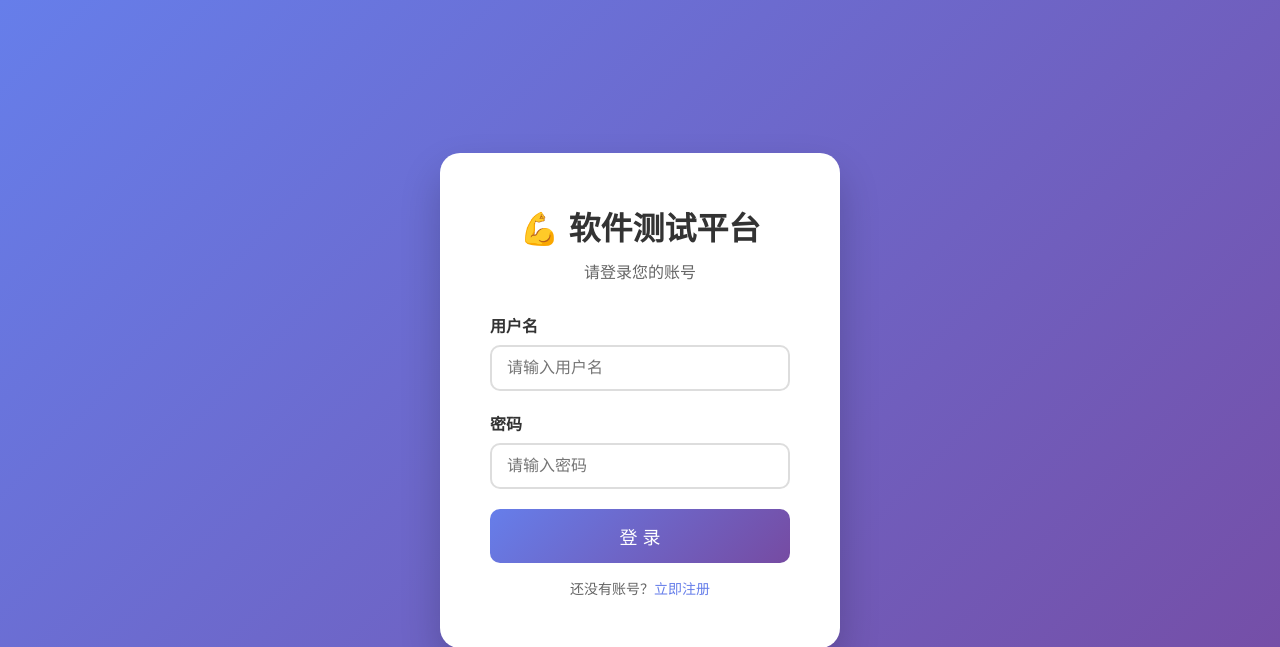
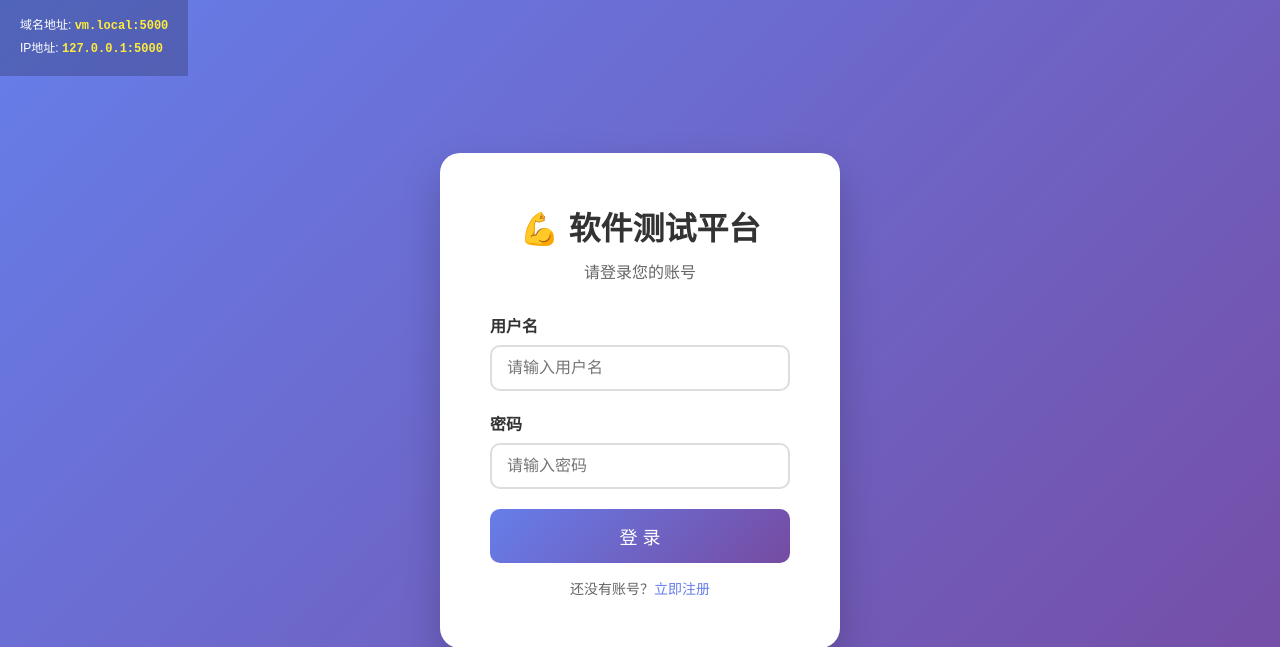
Before and after one commit to hewenfeng998/Software-Test-Platform, a Flask app: page /login in a window 1280 px wide. Shown: the top 647 px of the page. Run offline with Flask 3, Linux system fonts and the light colour scheme.

Commit message:
登录页面添加域名地址和IP地址显示

```diff
--- a/app.py
+++ b/app.py
@@ -216,6 +216,9 @@ def editor_required(f):
 
 @app.route('/login', methods=['GET', 'POST'])
 def login():
+    hostname = socket.gethostname()
+    local_ip = get_local_ip()
+
     if request.method == 'POST':
         username = request.form['username']
         password = request.form['password']
@@ -224,11 +227,11 @@ def login():
 
         if not user:
             flash('用户名或密码错误！')
-            return render_template('login.html')
+            return render_template('login.html', hostname=hostname, local_ip=local_ip)
 
         if not user.is_active:
             flash('账号未通过审核，请联系管理员！')
-            return render_template('login.html')
+            return render_template('login.html', hostname=hostname, local_ip=local_ip)
 
         if user.password == password:
             session['user_id'] = user.id
@@ -247,7 +250,7 @@ def login():
         else:
             flash('用户名或密码错误！')
 
-    return render_template('login.html')
+    return render_template('login.html', hostname=hostname, local_ip=local_ip)
 
 @app.route('/logout')
 def logout():
--- a/templates/login.html
+++ b/templates/login.html
@@ -100,9 +100,31 @@
         .register-link a:hover {
             text-decoration: underline;
         }
+        .server-info {
+            position: fixed;
+            top: 0;
+            left: 0;
+            padding: 15px 20px;
+            color: white;
+            font-size: 12px;
+            background: rgba(0,0,0,0.2);
+        }
+        .info-item {
+            margin-bottom: 5px;
+        }
+        .info-item .highlight {
+            color: #ffeb3b;
+            font-weight: bold;
+            font-family: 'Courier New', monospace;
+        }
     </style>
 </head>
 <body>
+    <div class="server-info">
+        <div class="info-item">域名地址: <span class="highlight">{{ hostname }}.local:5000</span></div>
+        <div class="info-item">IP地址: <span class="highlight">{{ local_ip }}:5000</span></div>
+    </div>
+
     <div class="login-container">
         <h1 class="login-title">💪 软件测试平台</h1>
         <p class="login-subtitle">请登录您的账号</p>
```
